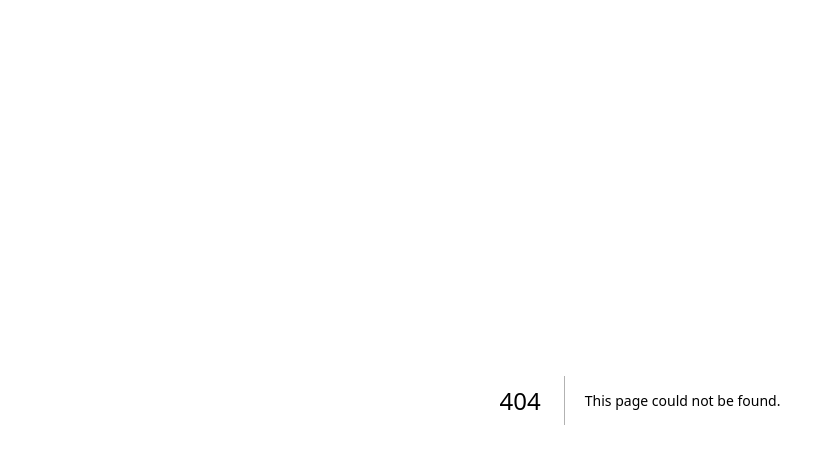
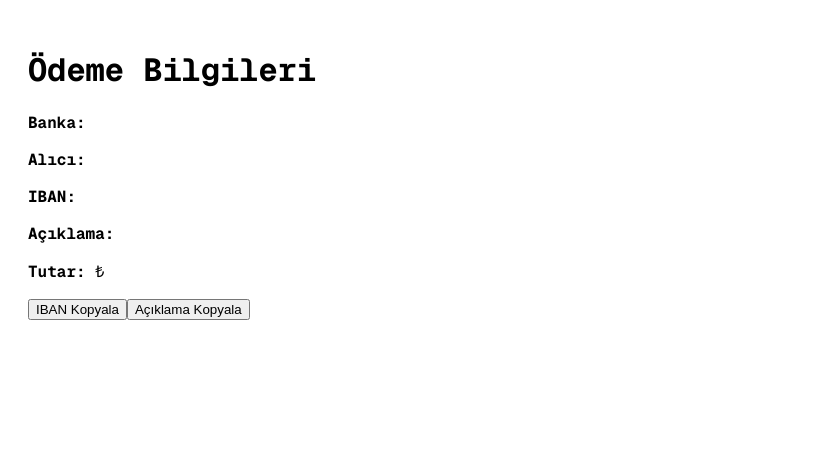
Before and after one commit to BarisKockar/bilet-app, a Next.js app: page /odeme in a window 1280 px wide. Before the commit this address had no page. Shown: the top 464 px of the page, without its empty margins (0-815 px from the left). Built offline with nearby package versions, Linux system fonts and the light colour scheme.

Commit message:
add odeme page for qr flow

```diff
--- /dev/null
+++ b/app/odeme/page.tsx
@@ -0,0 +1,33 @@
+"use client";
+
+import { useSearchParams } from "next/navigation";
+
+export default function OdemePage() {
+  const searchParams = useSearchParams();
+
+  const bank = searchParams.get("bank") || "";
+  const receiver = searchParams.get("receiver") || "";
+  const iban = searchParams.get("iban") || "";
+  const desc = searchParams.get("desc") || "";
+  const amount = searchParams.get("amount") || "";
+
+  async function copy(text: string) {
+    await navigator.clipboard.writeText(text);
+    alert("Kopyalandı");
+  }
+
+  return (
+    <main style={{ padding: 20 }}>
+      <h1>Ödeme Bilgileri</h1>
+
+      <p><b>Banka:</b> {bank}</p>
+      <p><b>Alıcı:</b> {receiver}</p>
+      <p><b>IBAN:</b> {iban}</p>
+      <p><b>Açıklama:</b> {desc}</p>
+      <p><b>Tutar:</b> {amount} ₺</p>
+
+      <button onClick={() => copy(iban)}>IBAN Kopyala</button>
+      <button onClick={() => copy(desc)}>Açıklama Kopyala</button>
+    </main>
+  );
+}
```
Also changed, not shown: app/event/[id]/page.tsx (+14 -1 lines), app/iban/page.tsx (deleted, +0 -33 lines).
